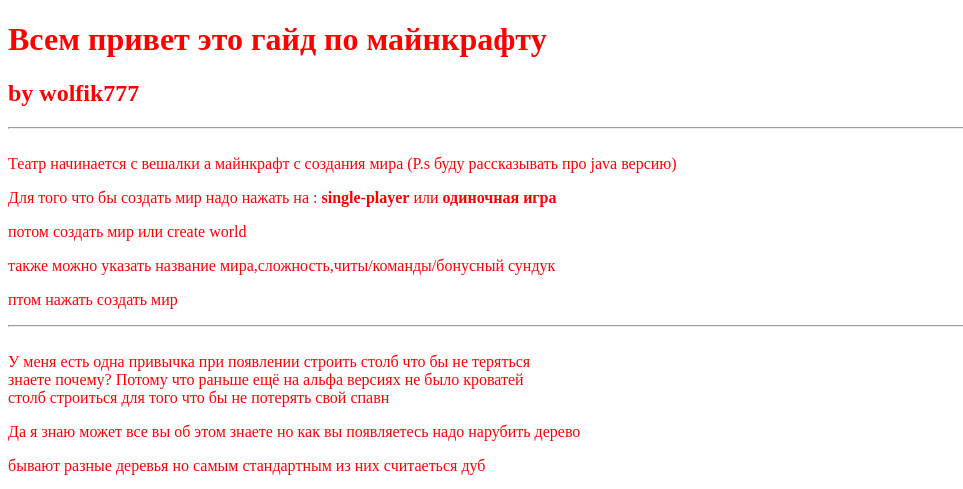
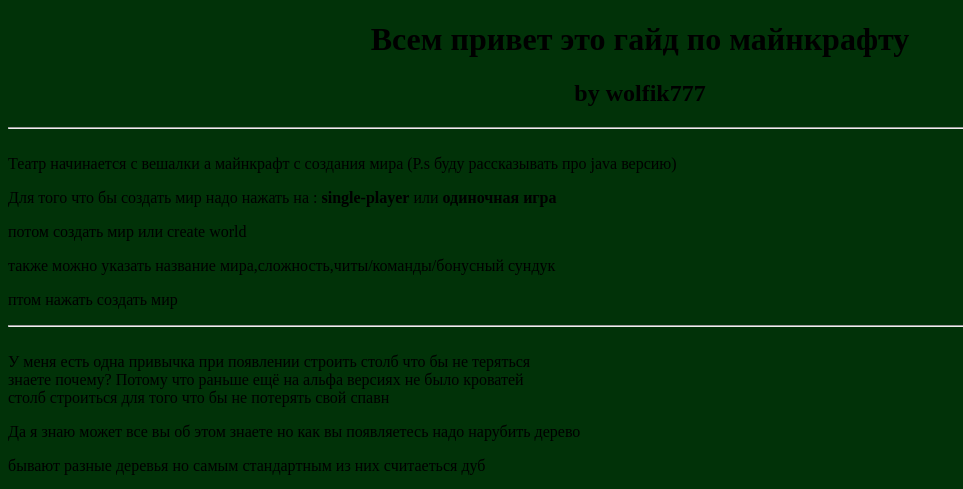
Before and after one commit to wolfik777/wolfik_server, a plain HTML site: page index.html in a window 1280 px wide. Shown: the top 489 px of the page, without its empty margins (0-963 px from the left). Drawn offline with Linux system fonts and the light colour scheme.

Commit message:
Update main.css

```diff
--- a/main.css
+++ b/main.css
@@ -1,3 +1,23 @@
 body {
-	color: red;
+	color: black;
 }
+
+#bm:hover {
+	color: #C0CCC7
+}
+
+.fkj {
+	cursor: grab
+}
+
+body {
+	background-color: #013208
+}
+
+#bm {
+	text-align: center;
+}
+
+.fkj {
+	text-align: center;
+}
```
